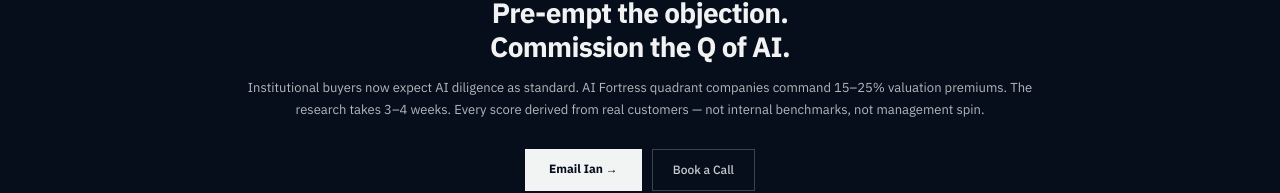
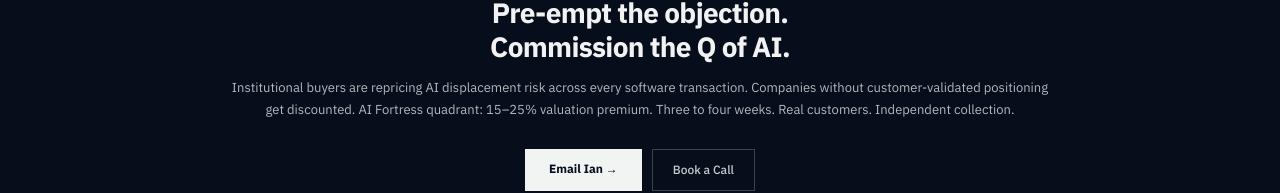
Before and after one commit to Crossover-Research/sell-side-overview-site, a Next.js app: page /qofai in a window 1280 px wide. Shown: the part 3636-3829 px from the top of the page. Built offline with nearby package versions, Linux system fonts and the light colour scheme.

Commit message:
Update Q of AI CTA body copy

```diff
--- a/app/qofai/page.tsx
+++ b/app/qofai/page.tsx
@@ -435,7 +435,7 @@ export default function QofAIPage() {
             Pre-empt the objection.<br />Commission the Q of AI.
           </h2>
           <p style={{ fontSize: 13, color: 'rgba(255,255,255,.70)', lineHeight: 1.7, marginBottom: 28 }}>
-            Institutional buyers now expect AI diligence as standard. AI Fortress quadrant companies command 15–25% valuation premiums. The research takes 3–4 weeks. Every score derived from real customers — not internal benchmarks, not management spin.
+            Institutional buyers are repricing AI displacement risk across every software transaction. Companies without customer-validated positioning get discounted. AI Fortress quadrant: 15–25% valuation premium. Three to four weeks. Real customers. Independent collection.
           </p>
           <div style={{ display: 'flex', gap: 10, justifyContent: 'center', flexWrap: 'wrap' }}>
             <a href={`mailto:${CONTACT.email}`} style={{ background: 'rgba(255,255,255,.95)', color: '#050e1e', border: 'none', padding: '10px 24px', fontSize: 12, fontWeight: 700, cursor: 'pointer', textDecoration: 'none' }}>
```
